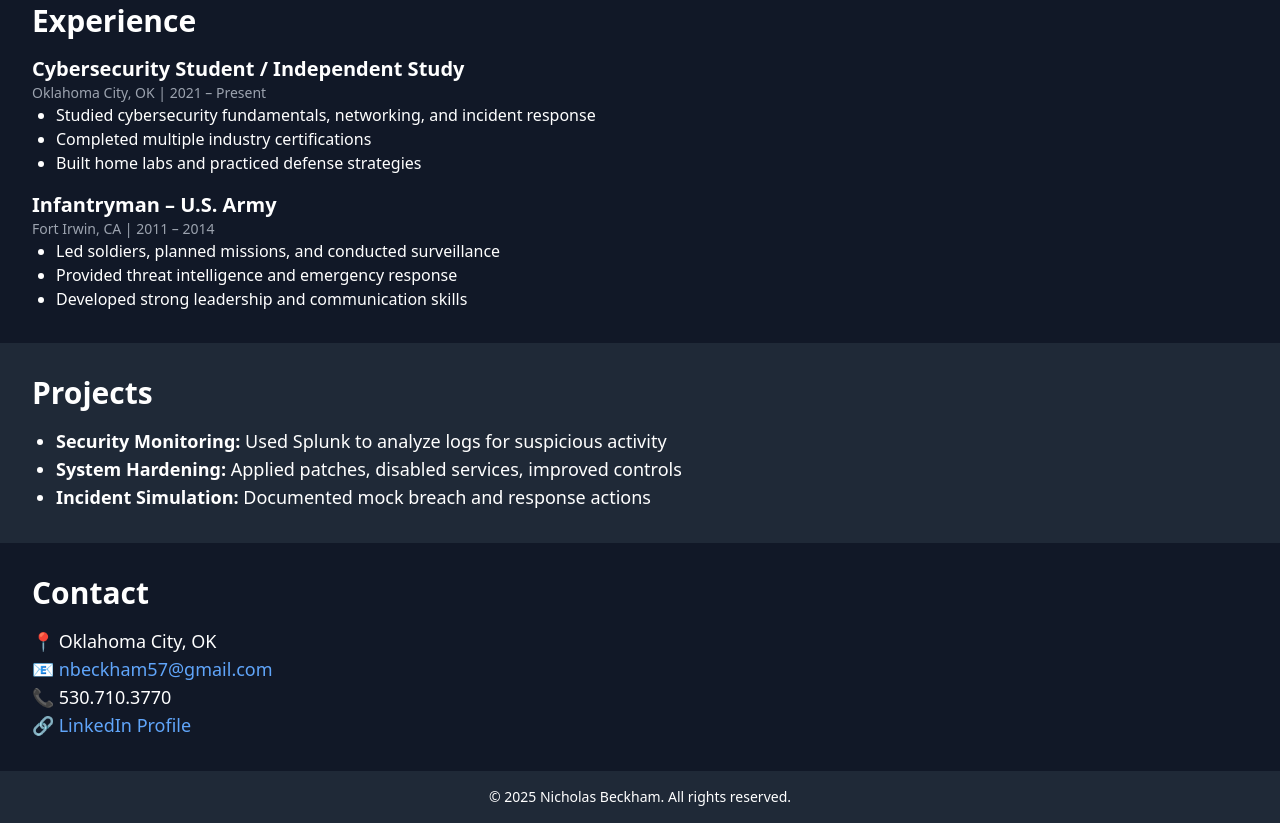
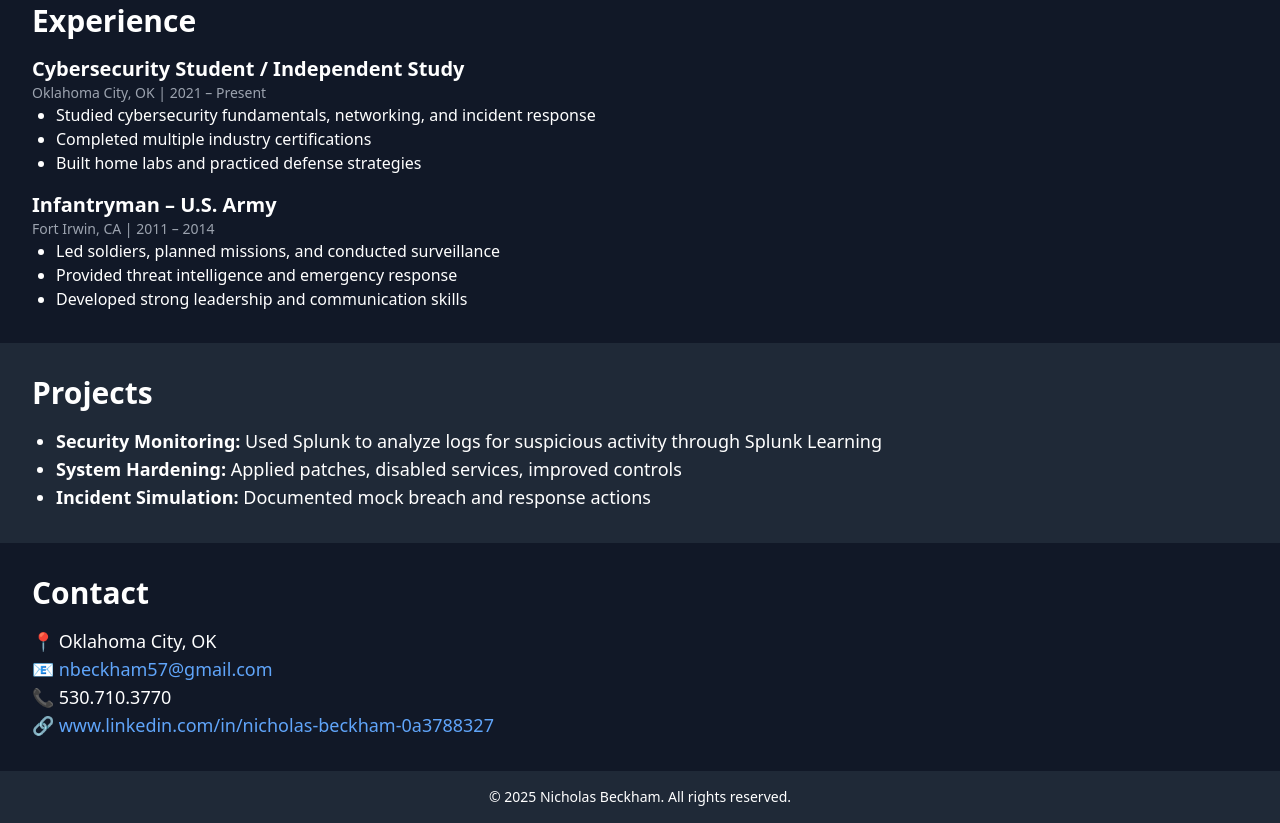
Before and after one commit to nbeckham57/nbeckham57.github.io, a plain HTML site: page index.html in a window 1280 px wide. Shown: the part 913-1736 px from the top of the page. Drawn offline with nearby package versions, Linux system fonts and the light colour scheme.

Commit message:
Update index.html

```diff
--- a/index.html
+++ b/index.html
@@ -99,7 +99,7 @@
     <div class="container mx-auto">
       <h2 class="text-3xl font-semibold mb-4">Projects</h2>
       <ul class="list-disc ml-6 text-lg">
-        <li><strong>Security Monitoring:</strong> Used Splunk to analyze logs for suspicious activity</li>
+        <li><strong>Security Monitoring:</strong> Used Splunk to analyze logs for suspicious activity through Splunk Learning</li>
         <li><strong>System Hardening:</strong> Applied patches, disabled services, improved controls</li>
         <li><strong>Incident Simulation:</strong> Documented mock breach and response actions</li>
       </ul>
@@ -113,7 +113,7 @@
       <p class="text-lg">📍 Oklahoma City, OK</p>
       <p class="text-lg">📧 <a href="mailto:nbeckham57@gmail.com" class="text-blue-400 hover:underline">nbeckham57@gmail.com</a></p>
       <p class="text-lg">📞 530.710.3770</p>
-      <p class="text-lg">🔗 <a href="https://www.linkedin.com/in/nicholas-beckham-0a3788327" target="_blank" class="text-blue-400 hover:underline">LinkedIn Profile</a></p>
+      <p class="text-lg">🔗 <a href="https://www.linkedin.com/in/nicholas-beckham-0a3788327" target="_blank" class="text-blue-400 hover:underline">www.linkedin.com/in/nicholas-beckham-0a3788327</a></p>
     </div>
   </section>
 
```
